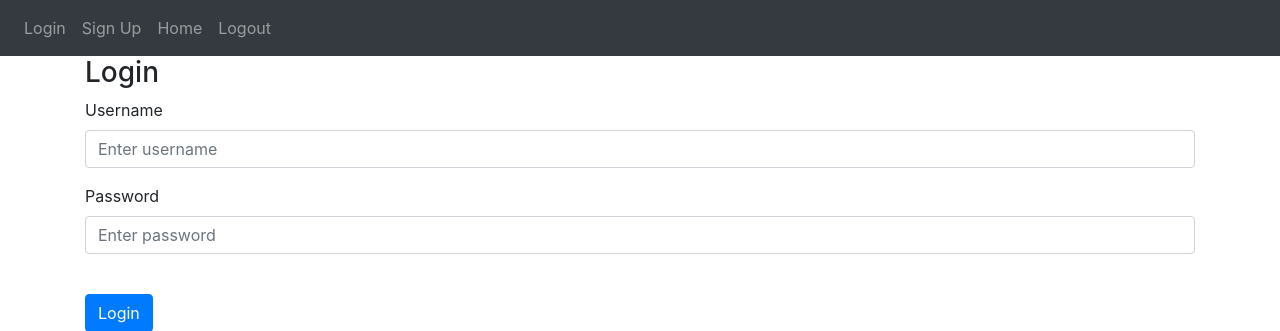
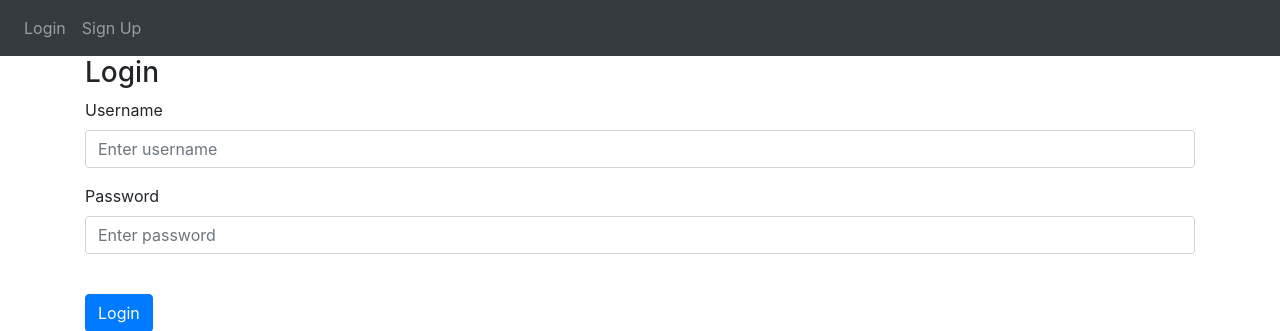
Before and after one commit to OvalHoneyBee11/nea_real, a Flask app: page /auth/login in a window 1280 px wide. Shown: the top 331 px of the page. Run offline with Flask 3, Linux system fonts and the light colour scheme; some libraries are stand-ins or nearby versions.

Commit message:
Moving Login and making things invisble

```diff
--- a/website/templates/base.html
+++ b/website/templates/base.html
@@ -19,12 +19,18 @@
             <span class="navbar-toggler-icon"></span></button>
         <div class="collapse navbar-collapse" id="navbar">
             <div class="navbar-nav">
-
+                {% if not current_user.is_authenticated %}
                 <a class="nav-item nav-link" id="login" href="/auth/login">Login</a>
                 <a class="nav-item nav-link" id="signup" href="/auth/sign-up">Sign Up</a>
+                {% else %}
                 <a class="nav-item nav-link" id="home" href="/">Home</a>
-                <a class="nav-item nav-link" id="logout" href="/logout">Logout</a>
+                {% endif %}
             </div>
+            {% if current_user.is_authenticated %}
+            <div class="navbar-nav ml-auto">
+                <a class="nav-item nav-link" id="logout" href="/auth/logout">Logout</a>
+            </div>
+            {% endif %}
         </div>
     </nav>
     {%with messages = get_flashed_messages(with_categories=true) %}
--- a/website/templates/home.html
+++ b/website/templates/home.html
@@ -1,7 +1,8 @@
 {%extends "base.html" %} {% block title %}EconSpark{% endblock %}
 
 {% block content %}
-<h1>Welcome to EconSpark</h1>
+<h1>Welcome {{user}} to EconSpark</h1>
 <p>Your one-stop solution for economic data analysis.</p>
 <p>Explore our features:</p>
+
 {%endblock %}
--- a/website/views.py
+++ b/website/views.py
@@ -7,4 +7,5 @@ views = Blueprint("views", __name__)
 @views.route("/")
 @login_required
 def home():
-    return render_template("home.html")
+    user = current_user.username if current_user.is_authenticated else None
+    return render_template("home.html", user=user)
```
